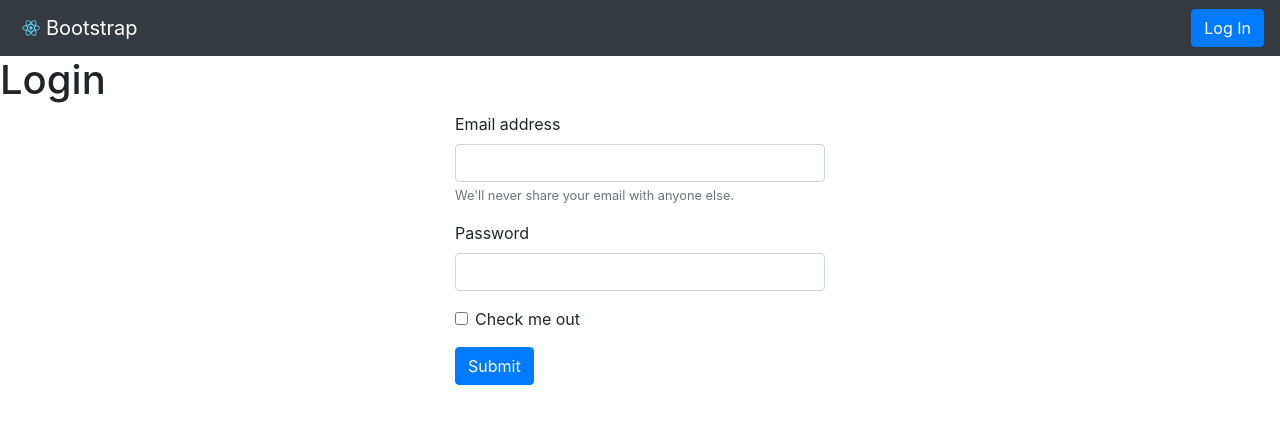
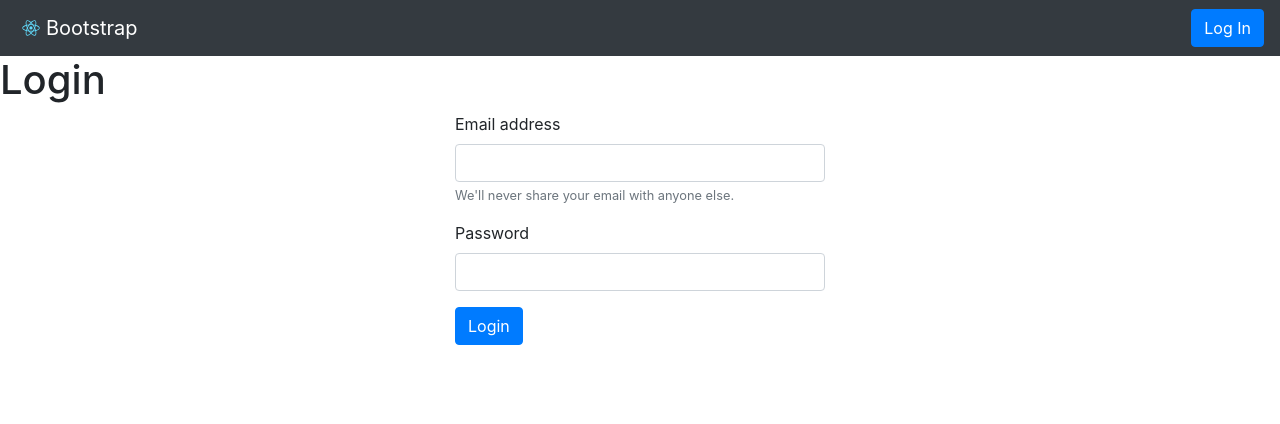
Before and after one commit to MustafaAljuaidi/frontend, a React (Create React App) app: page /login in a window 1280 px wide. Shown: the top 424 px of the page. Built offline with nearby package versions, Linux system fonts and the light colour scheme.

Commit message:
updated login page

```diff
--- a/src/LoginPage.js
+++ b/src/LoginPage.js
@@ -2,6 +2,13 @@ import React from 'react';
 import NavBar from './NavBar.js';
 
 const LoginPage = () => {
+
+    let emailField, passwordField;
+
+    const loginUser = () => {
+        console.log(emailField.value, passwordField.value);
+    }
+
     return(
         <div>
              <NavBar />
@@ -11,30 +18,34 @@ const LoginPage = () => {
                 <div className="row">
                     <div className="col-sm"
                     style={{maxWidth: '400px', margin: '0 auto'}}>
-                        <form>
+                        <div>
                             <div className="form-group">
                                 <label for="exampleInputEmail1">
                                     Email address
                                 </label>
-                                <input type="email"
+
+                                <input
+                                ref={(comp)=> emailField = comp}
+                                type="email"
                                 className="form-control"
                                 id="exampleInputEmail1" aria-describedby="emailHelp"/>
                                 <small id="emailHelp" className="form-text text-muted">We'll never share your email with anyone else.</small>
                             </div>
                             <div className="form-group">
                                 <label for="exampleInputPassword1">Password</label>
-                                <input type="password"
+
+                                <input
+                                ref={(comp)=> passwordField = comp}
+                                type="password"
                                 className="form-control"
                                 id="exampleInputPassword1"/>
                             </div>
-                            <div className="form-group form-check">
-                                <input type="checkbox"
-                                className="form-check-input"
-                                id="exampleCheck1"/>
-                                <label className="form-check-label" for="exampleCheck1">Check me out</label>
-                            </div>
-                            <button type="submit" className="btn btn-primary">Submit</button>
-                    </form>
+
+                            <button
+                            onClick={loginUser}
+                            type="button"
+                            className="btn btn-primary">Login</button>
+                    </div>
                 </div>
             </div>
           </div>
```
